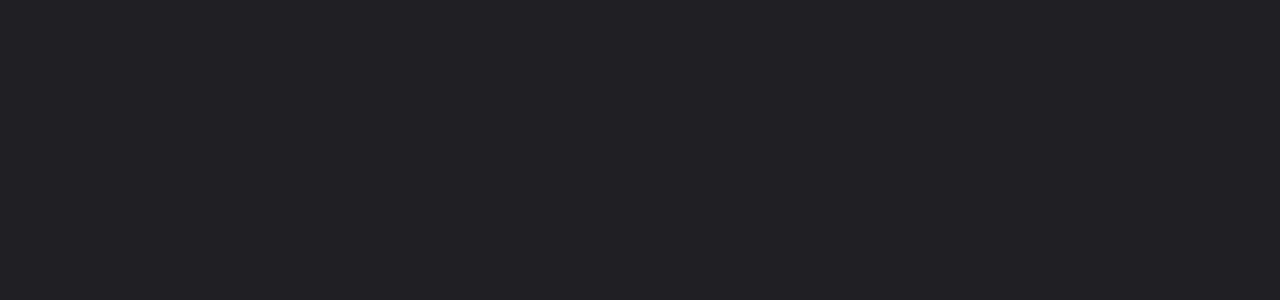
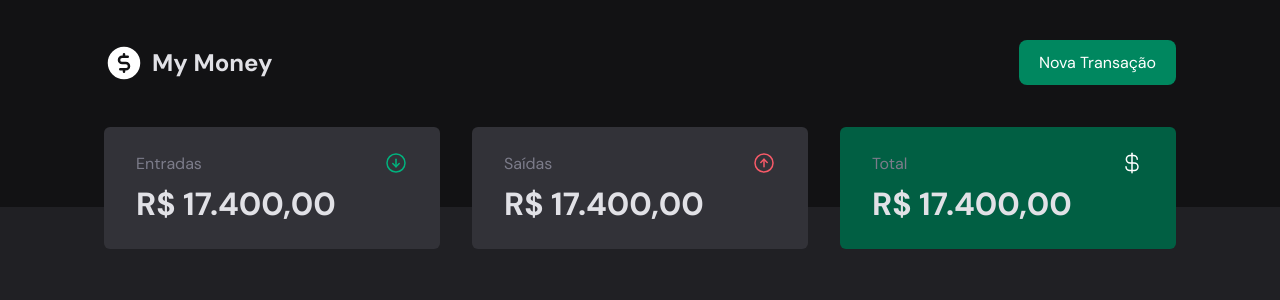
Before and after one commit to odeassis/my_money, a React (Vite) app: page / in a window 1280 px wide. Shown: the top 300 px of the page. Built offline with nearby package versions, Linux system fonts and the light colour scheme.

Commit message:
refactor: add Transaction page

```diff
--- a/src/App.tsx
+++ b/src/App.tsx
@@ -1,10 +1,12 @@
 import { ThemeProvider } from "styled-components";
 import { defaultTheme } from "./styles/Theme/default";
 import { GlobalStyle } from "./styles/global";
+import { Transactions } from "./pages/Transactions";
 
 export function App() {
   return (
     <ThemeProvider theme={defaultTheme}>
+      <Transactions />
       <GlobalStyle />
     </ThemeProvider>
   );
```
